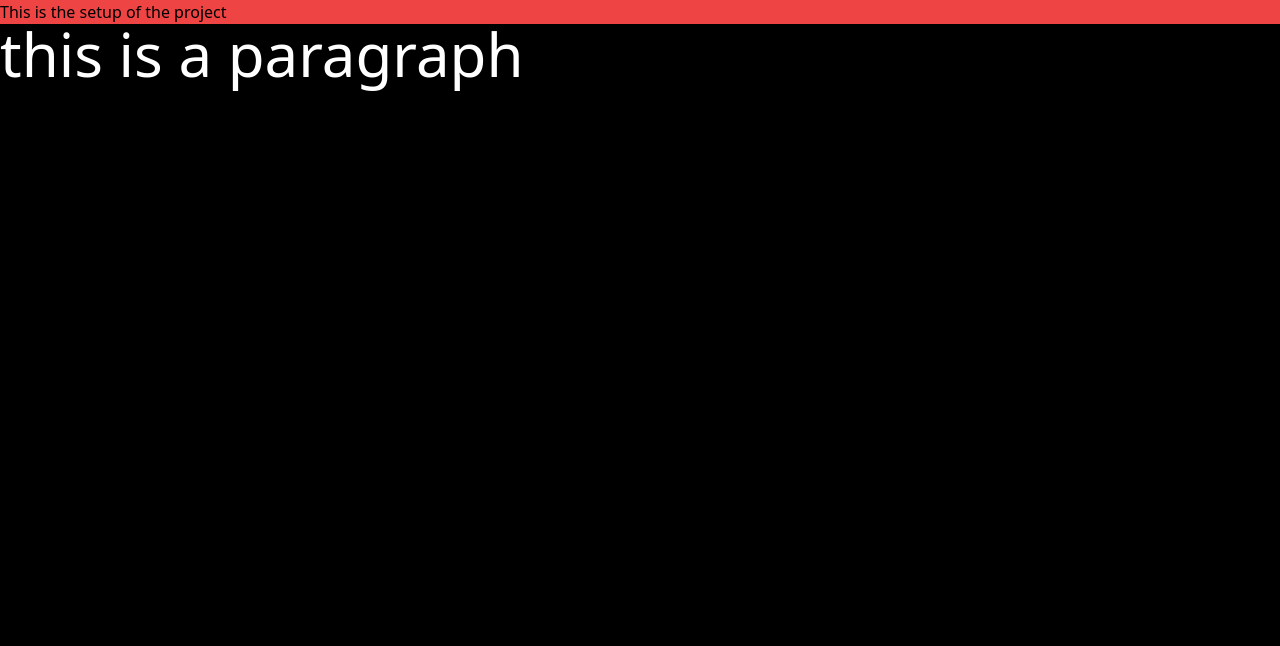
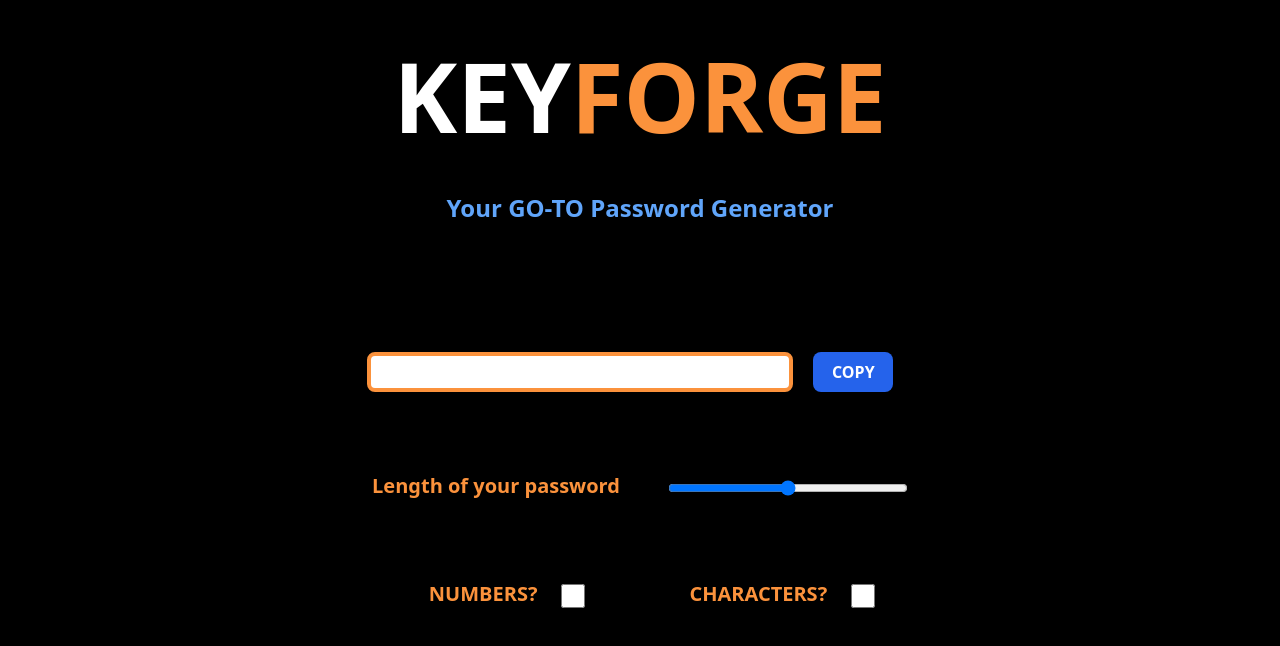
Before and after one commit to poswalsameer/KeyForge, a React (Create React App) app in the folder keyforge/: page / in a window 1280 px wide. Shown: the top 646 px of the page. Built offline with nearby package versions, Linux system fonts and the light colour scheme.

Commit message:
completed the UI, only bg image is remaining, now moving onto the logic part

```diff
--- a/keyforge/public/index.html
+++ b/keyforge/public/index.html
@@ -24,7 +24,7 @@
       work correctly both with client-side routing and a non-root public URL.
       Learn how to configure a non-root public URL by running `npm run build`.
     -->
-    <title>React App</title>
+    <title>Keyforge - Password Generator</title>
   </head>
   <body>
     <noscript>You need to enable JavaScript to run this app.</noscript>
--- a/keyforge/src/App.js
+++ b/keyforge/src/App.js
@@ -4,9 +4,56 @@ function App() {
   return (
     <>
 
-      <h1 className='bg-red-500 text-black' >This is the setup of the project</h1>
+      {/* DIV FOR THE HEADING OF THE WEBSITE */}
+      <div className=' m-12 flex flex-row justify-center'>
 
-      <p className='text-6xl'>this is a paragraph</p>
+          <div className='text-8xl font-extrabold'>
+              KEY
+          </div>
+
+          <div className=' text-orange-400 text-8xl font-extrabold' >
+              FORGE
+          </div>
+
+      </div>
+
+      <div className='flex justify-center text-2xl text-blue-400 font-bold'>Your GO-TO Password Generator</div>
+
+      <div className=' mt-32 flex flex-row justify-center' >
+
+        <input type="text" name="password" id="password" readOnly className=' h-10 w-2/6 rounded-lg border-4 border-orange-400 ' />
+
+        <button className=' mx-5 font-bold bg-blue-600 h-10 w-20 rounded-lg' >COPY</button>
+
+      </div>
+
+
+          <div className='mt-20 flex flex-row justify-center'>
+
+              <label htmlFor="length" className='mx-6 font-extrabold text-xl text-orange-400 ' >Length of your password</label>
+              <input type="range" name="length" id="length" className='h-5 w-60 mx-6 mt-[6px]' />
+
+          </div>
+
+          <div className='flex flex-row justify-center' >
+
+              <div className=' m-10 mt-20 flex flex-row justify-center' >
+
+                <label htmlFor="numbers" className=' mx-6 font-extrabold text-xl text-orange-400' >NUMBERS?</label>
+                <input type="checkbox" name="numbers" className='h-6 w-6 mt-[3.5px] '/>
+
+              </div>
+
+              <div className=' m-10 mt-20 flex flex-row justify-center' >
+
+                <label htmlFor="numbers" className=' mx-6 font-extrabold text-xl text-orange-400' >CHARACTERS?</label>
+                <input type="checkbox" name="numbers" className='h-6 w-6 mt-[3.5px] border-2 border-blue-600'/>
+
+              </div>
+
+          </div>
+
+
     </>
   );
 }
```
